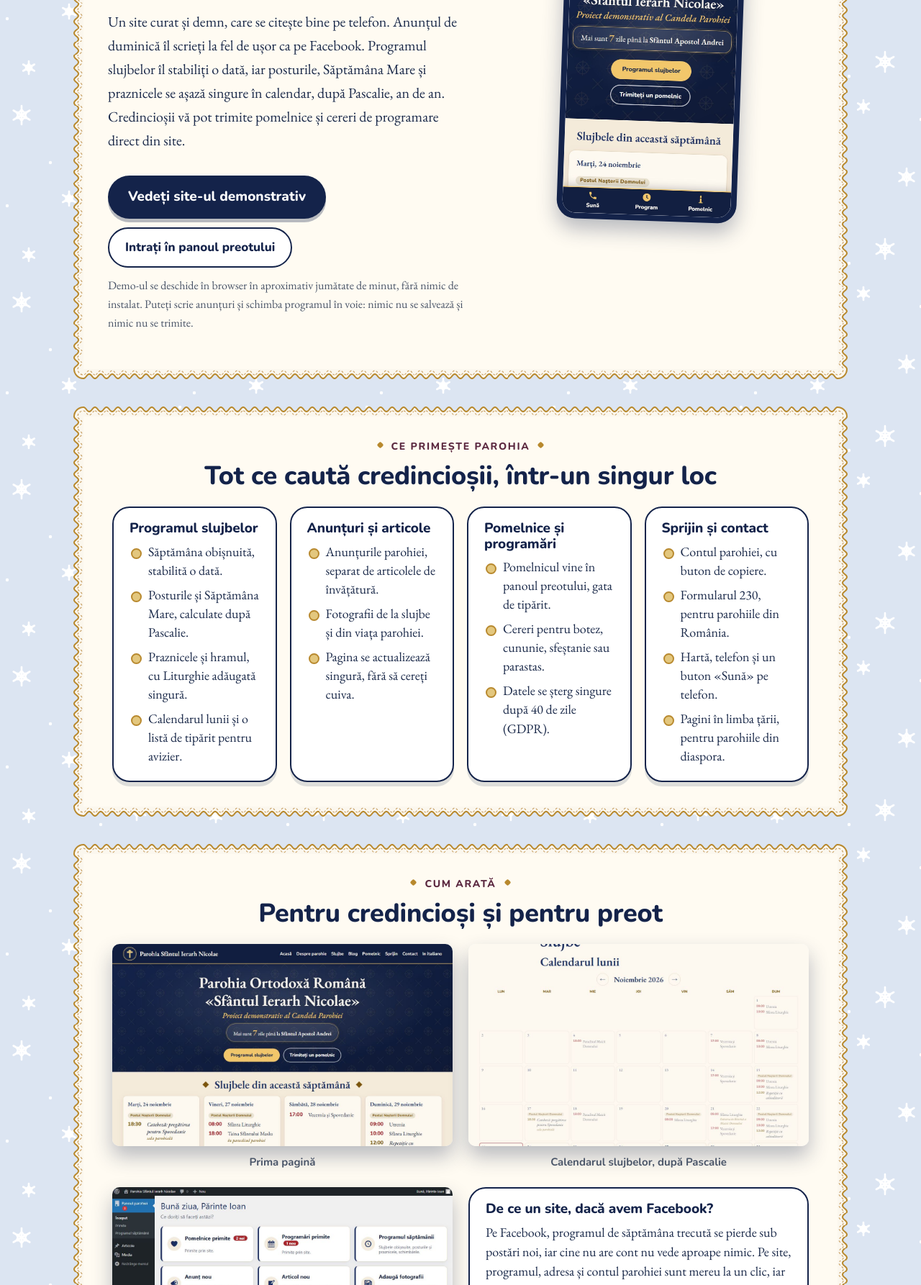
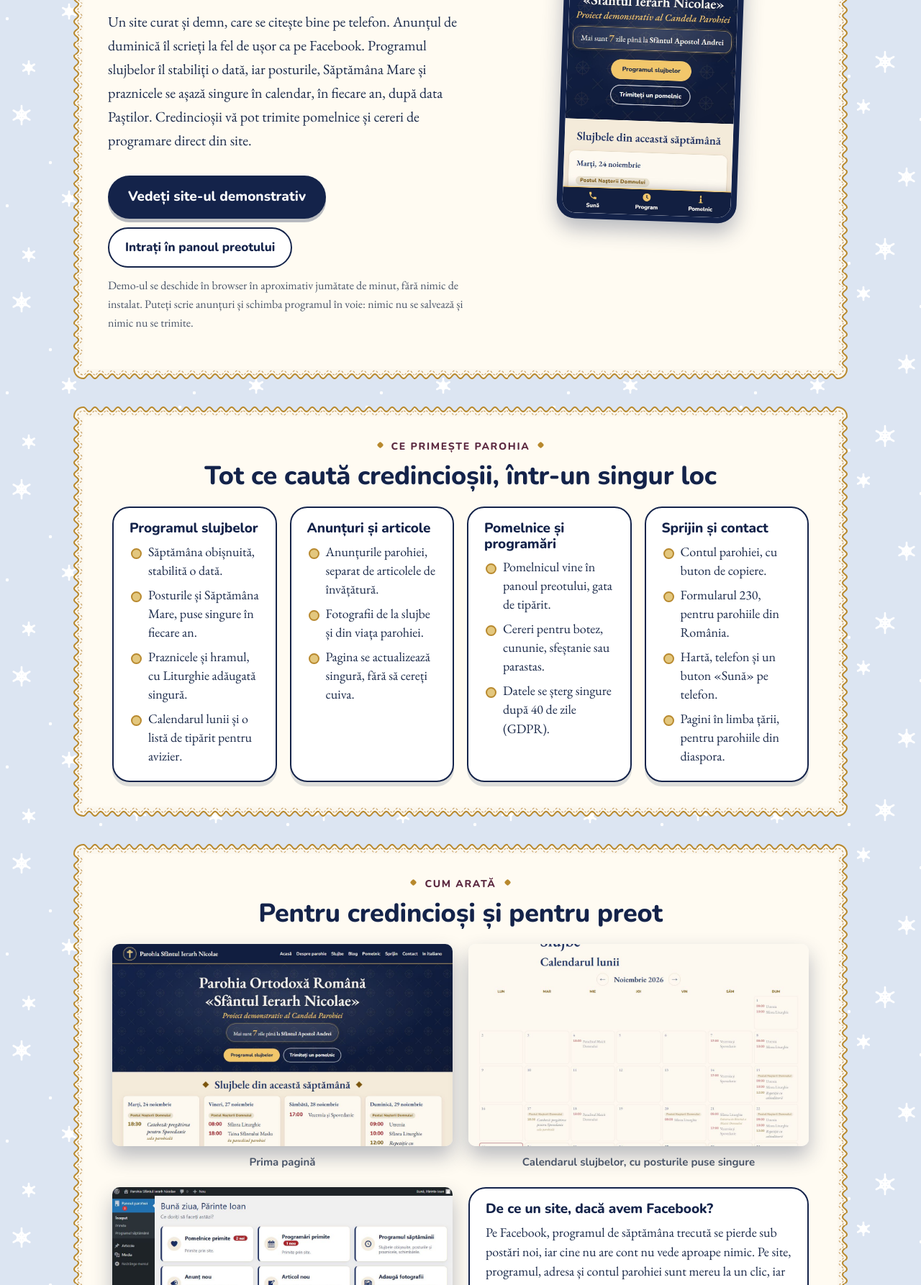
Before and after one commit to aisib-dev/aisib-dev.github.io, a plain HTML site: page site-parohie/index.html in a window 1280 px wide. Shown: the part 394-2180 px from the top of the page at 72% size. Drawn offline with Linux system fonts and the light colour scheme.

Commit message:
Site parohie: fara termenul «Pascalie», formulare pe intelesul tuturor
Co-Authored-By: Claude Opus 5.5 <noreply@anthropic.com>

```diff
--- a/site-parohie/index.html
+++ b/site-parohie/index.html
@@ -5,9 +5,9 @@
 <meta name="viewport" content="width=device-width, initial-scale=1">
 <title>Site pentru parohie, gata de folosit · Candela Parohiei</title>
 <link rel="canonical" href="https://researchmind.org/site-parohie/">
-<meta name="description" content="Un site pentru parohia dumneavoastră: anunțurile le puneți singur, ca pe Facebook; programul slujbelor se face singur pe tot anul, după Pascalie; pomelnice și programări primite prin site. Încercați demo-ul în browser, fără să instalați nimic.">
+<meta name="description" content="Un site pentru parohia dumneavoastră: anunțurile le puneți singur, ca pe Facebook; programul slujbelor se face singur pe tot anul, cu posturile și Paștile; pomelnice și programări primite prin site. Încercați demo-ul în browser, fără să instalați nimic.">
 <meta property="og:title" content="Site pentru parohie, gata de folosit">
-<meta property="og:description" content="Anunțurile le puneți singur. Programul slujbelor se face singur, după Pascalie. Încercați demo-ul în browser.">
+<meta property="og:description" content="Anunțurile le puneți singur. Programul slujbelor se face singur, cu posturile și Paștile. Încercați demo-ul în browser.">
 <meta property="og:image" content="https://researchmind.org/site-parohie/acasa.jpg">
 <meta property="og:url" content="https://researchmind.org/site-parohie/">
 <meta property="og:type" content="website">
@@ -73,7 +73,7 @@ footer{text-align:center;color:var(--muted);font-size:16px;padding:40px 20px 50p
   <div>
     <span class="insigna">Pentru parohii</span>
     <h1>Un site pentru parohia dumneavoastră<em>Anunțurile le puneți singur, programul se face singur</em></h1>
-    <p>Un site curat și demn, care se citește bine pe telefon. Anunțul de duminică îl scrieți la fel de ușor ca pe Facebook. Programul slujbelor îl stabiliți o dată, iar posturile, Săptămâna Mare și praznicele se așază singure în calendar, după Pascalie, an de an. Credincioșii vă pot trimite pomelnice și cereri de programare direct din site.</p>
+    <p>Un site curat și demn, care se citește bine pe telefon. Anunțul de duminică îl scrieți la fel de ușor ca pe Facebook. Programul slujbelor îl stabiliți o dată, iar posturile, Săptămâna Mare și praznicele se așază singure în calendar, în fiecare an, după data Paștilor. Credincioșii vă pot trimite pomelnice și cereri de programare direct din site.</p>
     <a class="descarca" href="https://playground.wordpress.net/?blueprint-url=https://researchmind.org/site-parohie/demo/site.blueprint.json" target="_blank" rel="noopener">Vedeți site-ul demonstrativ</a><br>
     <a class="btn2" href="https://playground.wordpress.net/?blueprint-url=https://researchmind.org/site-parohie/demo/panou.blueprint.json" target="_blank" rel="noopener">Intrați în panoul preotului</a>
     <p class="nota-mica">Demo-ul se deschide în browser în aproximativ jumătate de minut, fără nimic de instalat. Puteți scrie anunțuri și schimba programul în voie: nimic nu se salvează și nimic nu se trimite.</p>
@@ -85,7 +85,7 @@ footer{text-align:center;color:var(--muted);font-size:16px;padding:40px 20px 50p
 <section class="cap feston">
 <div class="kicker">Ce primește parohia</div><h2>Tot ce caută credincioșii, într-un singur loc</h2>
 <div class="grila">
-  <div class="fapte"><h3>Programul slujbelor</h3><ul><li>Săptămâna obișnuită, stabilită o dată.</li><li>Posturile și Săptămâna Mare, calculate după Pascalie.</li><li>Praznicele și hramul, cu Liturghie adăugată singură.</li><li>Calendarul lunii și o listă de tipărit pentru avizier.</li></ul></div>
+  <div class="fapte"><h3>Programul slujbelor</h3><ul><li>Săptămâna obișnuită, stabilită o dată.</li><li>Posturile și Săptămâna Mare, puse singure în fiecare an.</li><li>Praznicele și hramul, cu Liturghie adăugată singură.</li><li>Calendarul lunii și o listă de tipărit pentru avizier.</li></ul></div>
   <div class="fapte"><h3>Anunțuri și articole</h3><ul><li>Anunțurile parohiei, separat de articolele de învățătură.</li><li>Fotografii de la slujbe și din viața parohiei.</li><li>Pagina se actualizează singură, fără să cereți cuiva.</li></ul></div>
   <div class="fapte"><h3>Pomelnice și programări</h3><ul><li>Pomelnicul vine în panoul preotului, gata de tipărit.</li><li>Cereri pentru botez, cununie, sfeștanie sau parastas.</li><li>Datele se șterg singure după 40 de zile (GDPR).</li></ul></div>
   <div class="fapte"><h3>Sprijin și contact</h3><ul><li>Contul parohiei, cu buton de copiere.</li><li>Formularul 230, pentru parohiile din România.</li><li>Hartă, telefon și un buton «Sună» pe telefon.</li><li>Pagini în limba țării, pentru parohiile din diaspora.</li></ul></div>
@@ -96,7 +96,7 @@ footer{text-align:center;color:var(--muted);font-size:16px;padding:40px 20px 50p
 <div class="kicker">Cum arată</div><h2>Pentru credincioși și pentru preot</h2>
 <div class="ecrane">
   <figure><span class="ecran"><img src="acasa.jpg" width="1280" height="760" alt="Prima pagină a site-ului demonstrativ pe calculator"></span><figcaption>Prima pagină</figcaption></figure>
-  <figure><span class="ecran"><img src="program.jpg" width="1280" height="760" alt="Calendarul lunii, cu slujbele fiecărei zile și perioada Postului Nașterii Domnului"></span><figcaption>Calendarul slujbelor, după Pascalie</figcaption></figure>
+  <figure><span class="ecran"><img src="program.jpg" width="1280" height="760" alt="Calendarul lunii, cu slujbele fiecărei zile și perioada Postului Nașterii Domnului"></span><figcaption>Calendarul slujbelor, cu posturile puse singure</figcaption></figure>
   <figure><span class="ecran"><img src="panou.jpg" width="1280" height="600" alt="Panoul preotului: butoane mari pentru pomelnice, programări, program, anunț nou, articol nou, fotografii și mesaje"></span><figcaption>Panoul preotului: butoane mari, fără meniuri încurcate</figcaption></figure>
   <div class="fapte"><h3>De ce un site, dacă avem Facebook?</h3><p>Pe Facebook, programul de săptămâna trecută se pierde sub postări noi, iar cine nu are cont nu vede aproape nimic. Pe site, programul, adresa și contul parohiei sunt mereu la un clic, iar cine caută parohia pe Google o găsește. Pagina de Facebook rămâne: anunțurile de pe site se pot distribui acolo.</p></div>
 </div>
```
Also changed, not shown: site-parohie/fisa/index.html (+1 -1 lines).
